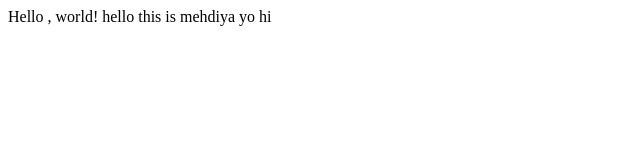
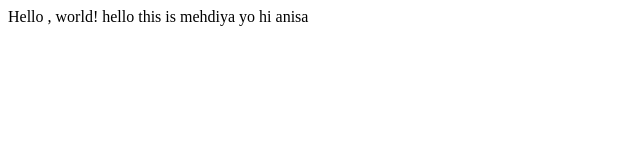
Before and after one commit to mehdiya/lecture1, a plain HTML site: page hello.html in a window 1280 px wide. Shown: the full height of the page, 0-640 px from the left. Drawn offline with Linux system fonts and the light colour scheme.

Commit message:
added anisa

```diff
--- a/hello.html
+++ b/hello.html
@@ -4,7 +4,7 @@
         <title>My Webpage</title>
     </head>
     <body>
-        Hello , world! hello this is mehdiya yo hi
+        Hello , world! hello this is mehdiya yo hi anisa
     </body>
 
 
```
